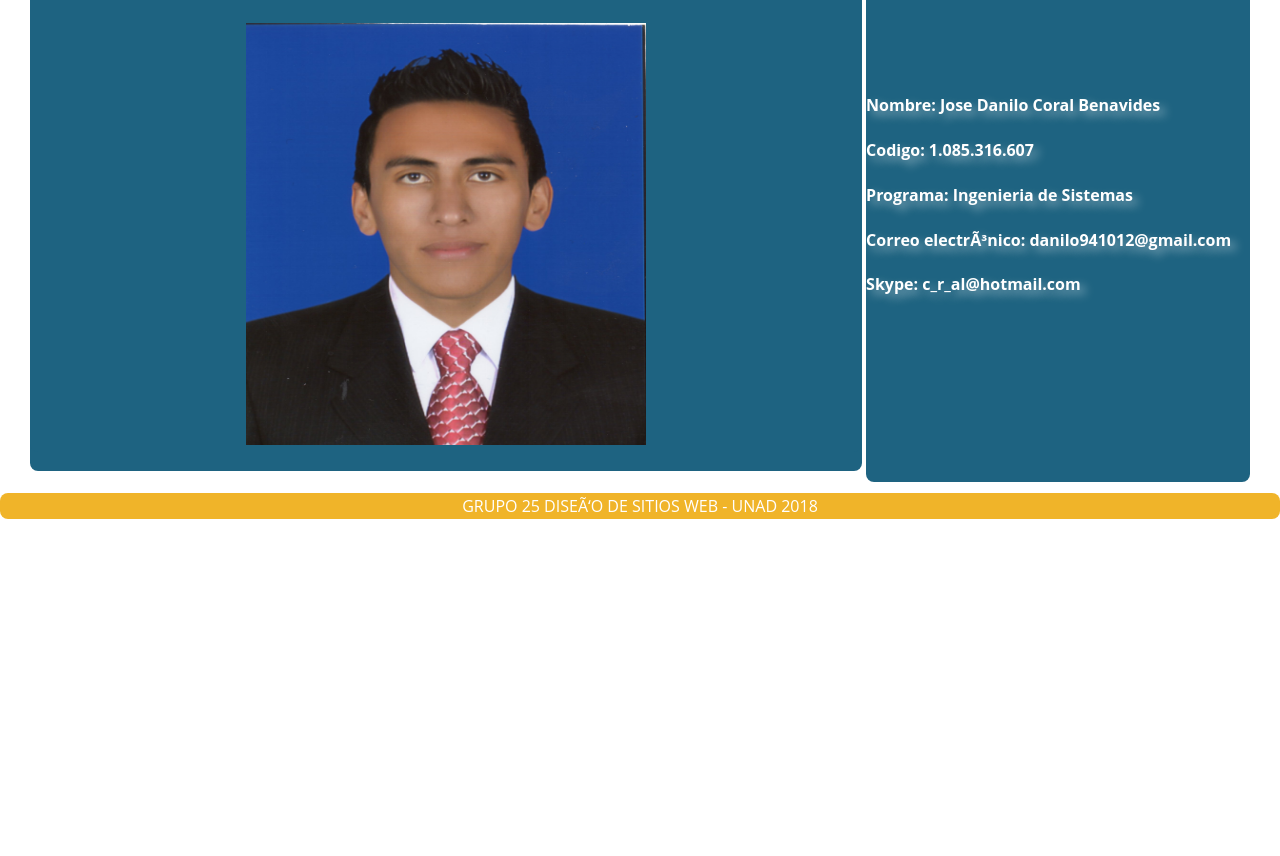
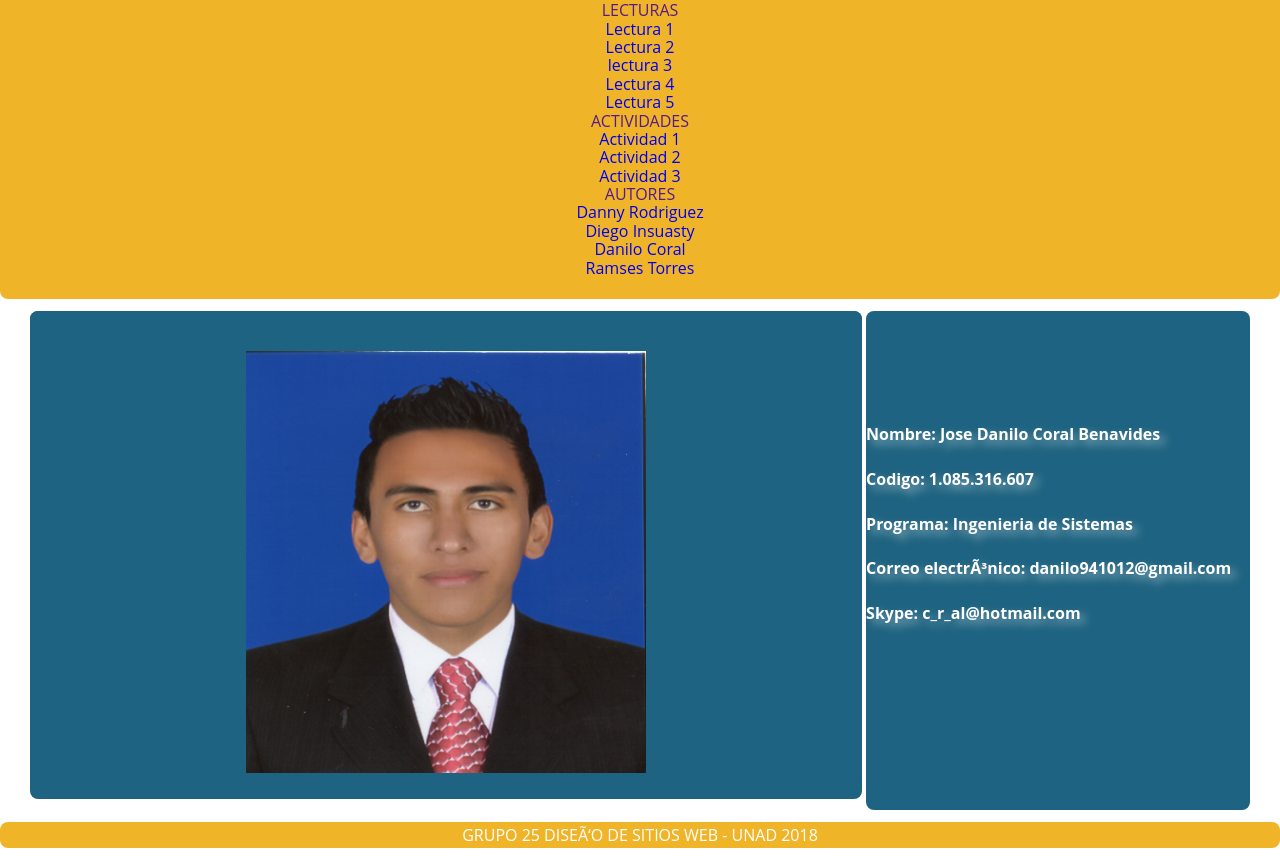
Before and after one commit to aragorn941012/Prueba, a plain HTML site: page Danilo.html in a window 1280 px wide. Shown: the part 74-930 px from the top of the page. Before the commit the page ends 800 px from the top, so only its background shows below. Drawn offline with Linux system fonts and the light colour scheme.

Commit message:
Update Danilo.html

```diff
--- a/Danilo.html
+++ b/Danilo.html
@@ -21,6 +21,39 @@ text-decoration:none;
 </head>
 <body>
 
+
+<nav>
+<div id="header">
+			<ul class="nav">
+				<li><a href="multimedia.html">MULTIMEDIA</a></li>
+				<li><a href="">LECTURAS</a>
+					<ul>
+						<li><a href="lectura1.html">Lectura 1</a></li>
+						<li><a href="lectura2.html">Lectura 2</a></li>
+						<li><a href="lectura3.html">lectura 3</a></li>
+						<li><a href="lectura4.html">Lectura 4</a></li>
+						<li><a href="lectura5.html">Lectura 5</a>
+							</li>
+					</ul>
+				</li>
+				<li><a href="">ACTIVIDADES</a>
+					<ul>
+						<li><a href="actividad1.html">Actividad 1</a></li>
+						<li><a href="actividad2.html">Actividad 2</a></li>
+						<li><a href="actividad3.html">Actividad 3</a></li>
+					</ul>
+				</li>
+				<li><a href="">AUTORES</a>
+									<ul>
+					        <li><a href="danny.html">Danny Rodriguez</a></li>
+						<li><a href="diego.html">Diego Insuasty</a></li>
+				                <li><a href="Danilo.html">Danilo Coral</a></li>
+						<li><a href="Ramses.html">Ramses Torres</a></li>
+					</ul>
+			</ul>
+		</div><br>
+
+	</nav>
 
 
 	<section id="contenedor">
```
